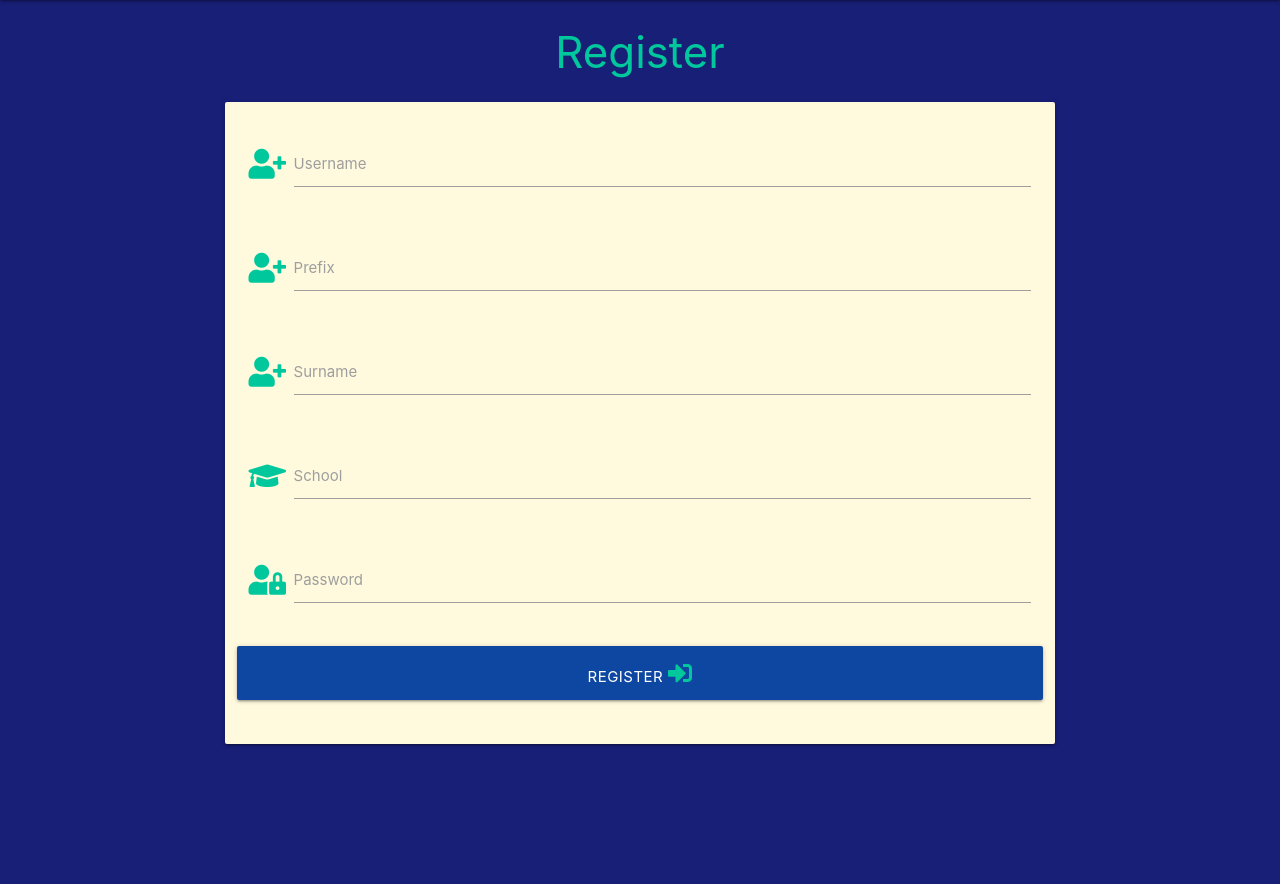
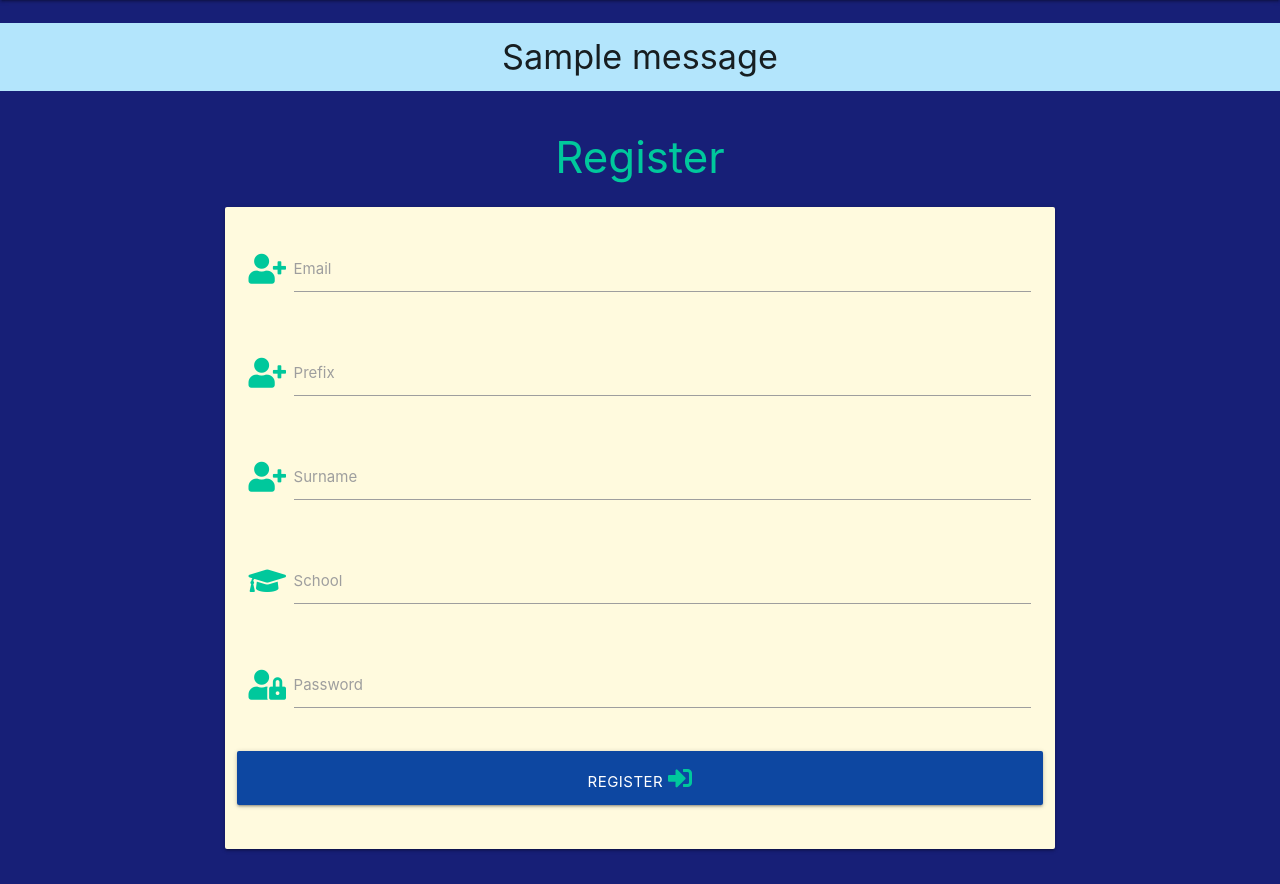
Before and after one commit to vicgoodall/book-awards, a Flask app: page /register in a window 1280 px wide. Shown: the part 64-948 px from the top of the page. Before the commit the page ends 810 px from the top, so only its background shows below. Run offline with Flask 2, Linux system fonts and the light colour scheme; tables that the repository leaves empty hold one stand-in row (values such as "Sample post"); one stand-in notice (Sample message) is shown; some libraries are stand-ins or nearby versions.

Commit message:
in the process of getting the registration page working by correcting the check on pre-existing users and shortening the registration function. In the process opf swapping usernames for emails as this is more intuitive for the user profile

```diff
--- a/bookreviews/routes.py
+++ b/bookreviews/routes.py
@@ -14,26 +14,28 @@ def home():
 def register():
     if request.method == "POST":
         # check if username already exists in db
-        existing_user = Teacher.query.filter_by
-        (Teacher.username == request.form.get("username").lower())
+        # name_attempt = request.form.get("username").lower()
+        # if (Teacher.query().filter_by(
+        # username == name_attempt)) is not None:
 
-        if existing_user:
-            flash("Username already exists")
+        user = request.form["email"]
+        found_user = Teacher.query.filter_by(email=user).first()
+        if found_user:
+            flash("User already exists with this email address.")
             return redirect(url_for("register"))
+        else:
+            new_user = Teacher(
+                email=request.form.get("email").lower(),
+                prefix=request.form.get("prefix").lower(),
+                surname=request.form.get("surname").lower(),
+                school=request.form.get("school").lower(),
+                password=generate_password_hash(request.form.get("password")))
 
-        username = Teacher(username=request.form.get("username").lower())
-        prefix = Teacher(prefix=request.form.get("prefix").lower())
-        surname = Teacher(surname=request.form.get("surname").lower())
-        school = Teacher(school=request.form.get("school").lower())
-        password = generate_password_hash(request.form.get("password"))
-        db.session.add(username)
-        db.session.add(prefix)
-        db.session.add(surname)
-        db.session.add(school)
-        db.session.add(password)
-        db.session.commit()
+            db.session.add(new_user)
+            db.session.commit()
 
         # put the new user into 'session' cookie
-        session["user"] = request.form.get("username").lower()
-        flash("Registration Successful")
+            session["user"] = request.form.get("username").lower()
+            flash("Registration Successful")
+            return redirect(url_for("account", email=session["email"]))
     return render_template("register.html")
--- a/bookreviews/static/css/style.css
+++ b/bookreviews/static/css/style.css
@@ -27,3 +27,7 @@ i.fas {
 div.card-panel {
     background-color: #FFFADE;
 }
+
+.flashes h4 {
+    line-height: 2;
+}
--- a/bookreviews/templates/base.html
+++ b/bookreviews/templates/base.html
@@ -43,8 +43,24 @@
             <li><a href="{{ url_for('register') }}">Register</a></li>
         </ul>
     </header>
+
+    <section>
+        <!-- flash messages -->
+        {% with messages = get_flashed_messages() %}
+            {% if messages %}
+                {% for message in messages %}
+                    <div class="row flashes">
+                        <h4 class="light-blue lighten-4 center-align">{{ message }}</h4>
+                    </div>
+                {% endfor %}
+            {% endif %}
+        {% endwith %}
+    </section>
+
+    <main class="container"></main>
     {% block content %}
     {% endblock %}
+    </main>
 
     <script src="https://code.jquery.com/jquery-3.5.1.min.js"
         integrity="sha256-9/aliU8dGd2tb6OSsuzixeV4y/faTqgFtohetphbbj0=" crossorigin="anonymous"></script>
--- a/bookreviews/templates/register.html
+++ b/bookreviews/templates/register.html
@@ -10,8 +10,8 @@
                 <div class="row">
                     <div class="input-field col s12">
                         <i class="fas fa-user-plus prefix"></i>
-                        <input id="username" name="username" type="text" class="validate">
-                        <label for="username">Username</label>
+                        <input id="email" name="email" type="text" class="validate">
+                        <label for="email">Email</label>
                     </div>
                 </div>
                 <!-- prefix field -->
```
Also changed, not shown: bookreviews/models.py (+6 -6 lines).
